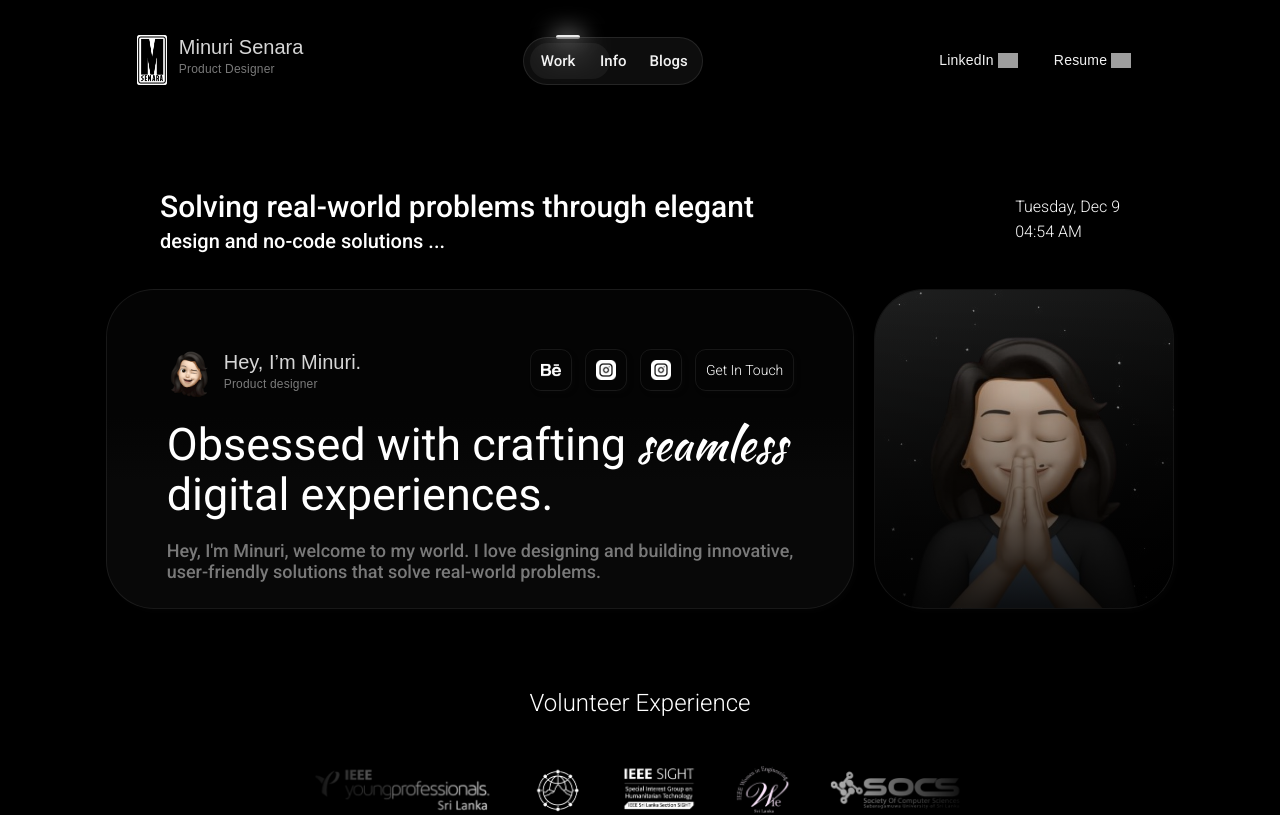
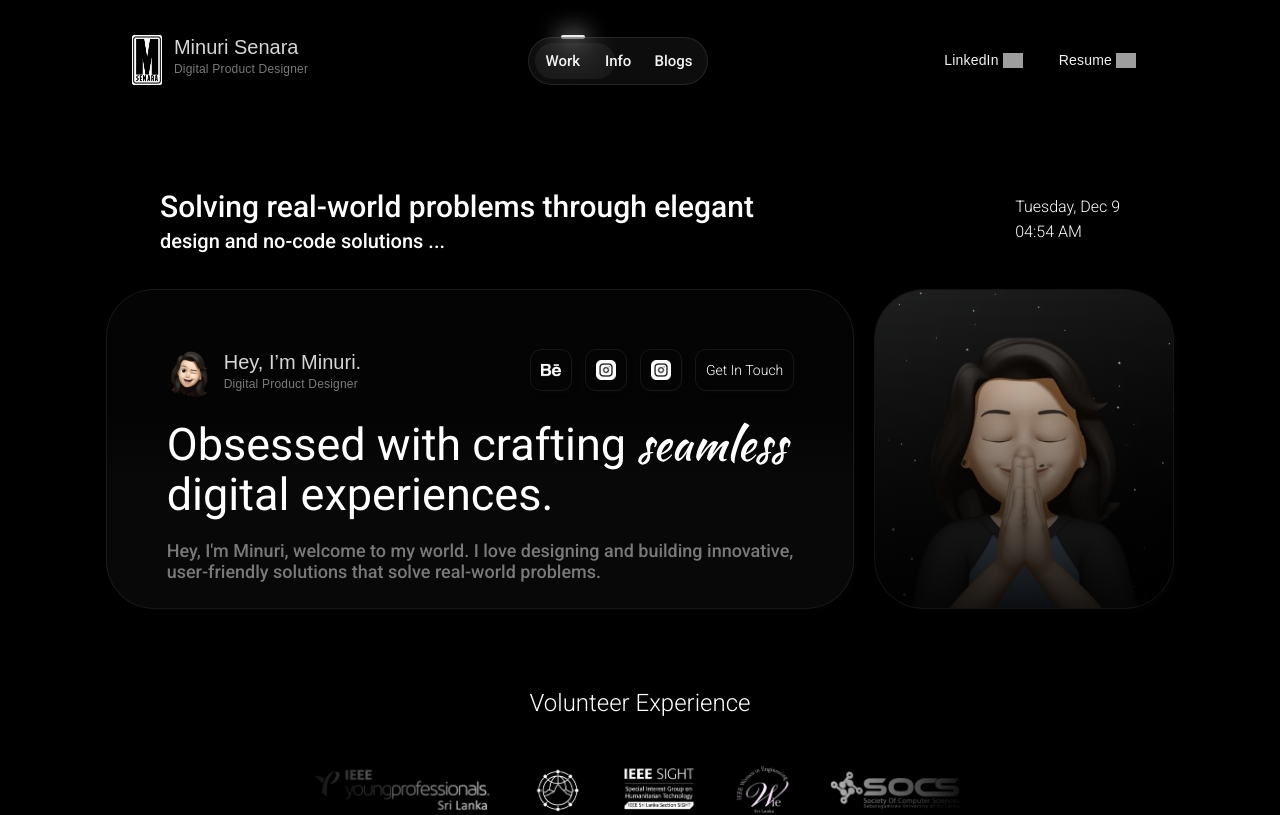
Before and after one commit to WShashinduChamika/client-portfolio, a React (Create React App) app: page /Work in a window 1280 px wide. Shown: the top 815 px of the page. Built offline with nearby package versions, Linux system fonts and the light colour scheme; grey boxes are pictures that could not be loaded.

Commit message:
refactor: update job title to Digital Product Designer in Navbar and Work pages.

```diff
--- a/src/Components/Navbar/Navbar.jsx
+++ b/src/Components/Navbar/Navbar.jsx
@@ -25,7 +25,7 @@ function Navbar() {
           <img src={Logo} className="logomark" alt="Logo" />
           <div className="LogoText">
             <div className="text-logo">Minuri Senara</div>
-            <div className="text-underlogo">Product Designer</div>
+            <div className="text-underlogo">Digital Product Designer</div>
           </div>
         </div>
 
--- a/src/Pages/Work/Work.jsx
+++ b/src/Pages/Work/Work.jsx
@@ -95,7 +95,7 @@ function Work() {
               <img src={Mini_Logo} className="logomark2" alt="Logo" />
               <div className="LogoText">
                 <div className="text-logo">Hey, I’m Minuri.</div>
-                <div className="text-underlogo">Product designer</div>
+                <div className="text-underlogo">Digital Product Designer</div>
               </div>
             </div>
             <div className="button_section">
```
